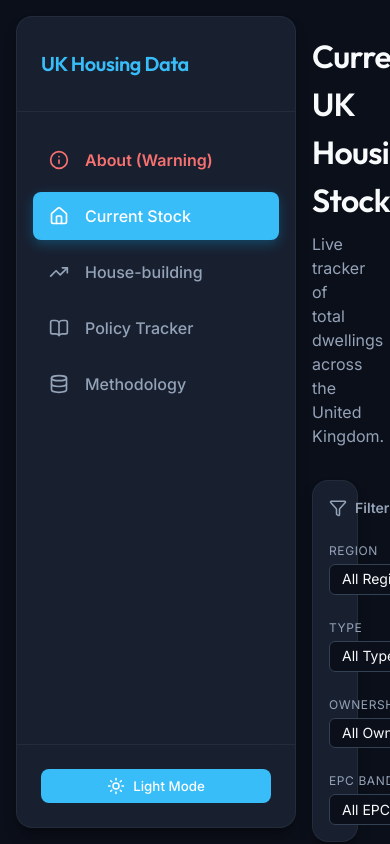
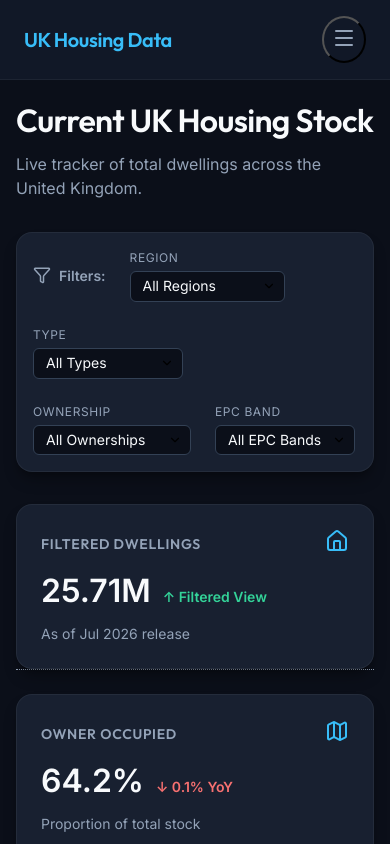
Before and after one commit to oliverconstance/housing-with-agents, a React (Vite) app in the folder frontend/: page / in a window 390 px wide. Shown: the top 844 px of the page. Built offline with nearby package versions, Linux system fonts and the light colour scheme.

Commit message:
feat: Add mobile responsiveness and off-canvas sidebar

```diff
--- a/frontend/src/App.tsx
+++ b/frontend/src/App.tsx
@@ -1,5 +1,6 @@
-import React from 'react';
+import React, { useState } from 'react';
 import { Routes, Route } from 'react-router-dom';
+import { Menu } from 'lucide-react';
 import Sidebar from './components/Sidebar';
 import StockPage from './pages/StockPage';
 import AboutPage from './pages/AboutPage';
@@ -9,9 +10,30 @@ import PolicyLayout from './pages/Policy/PolicyLayout';
 import MethodologyPage from './pages/MethodologyPage';
 
 const App: React.FC = () => {
+  const [isSidebarOpen, setIsSidebarOpen] = useState(false);
+
   return (
     <div className="app-container">
-      <Sidebar />
+      {/* Mobile Topbar */}
+      <header className="mobile-topbar">
+        <h2 style={{ fontSize: '1.25rem', color: 'var(--accent-primary)', margin: 0 }}>UK Housing Data</h2>
+        <button
+          onClick={() => setIsSidebarOpen(true)}
+          className="btn-icon"
+          aria-label="Open menu"
+        >
+          <Menu size={24} />
+        </button>
+      </header>
+
+      <Sidebar isOpen={isSidebarOpen} onClose={() => setIsSidebarOpen(false)} />
+
+      {/* Mobile Overlay */}
+      <div
+        className={`mobile-overlay ${isSidebarOpen ? 'open' : ''}`}
+        onClick={() => setIsSidebarOpen(false)}
+      ></div>
+
       <main className="main-content">
         <Routes>
           <Route path="/" element={<StockPage />} />
--- a/frontend/src/components/Sidebar.css
+++ b/frontend/src/components/Sidebar.css
@@ -56,3 +56,19 @@
   padding: 1.5rem;
   border-top: var(--glass-border);
 }
+
+@media (max-width: 768px) {
+  .sidebar {
+    height: 100vh;
+    left: 0;
+    top: 0;
+    transform: translateX(-120%);
+    transition: transform 0.3s ease;
+    border-radius: 0;
+    box-shadow: 2px 0 10px rgba(0,0,0,0.1);
+  }
+
+  .sidebar.open {
+    transform: translateX(0);
+  }
+}
--- a/frontend/src/components/Sidebar.tsx
+++ b/frontend/src/components/Sidebar.tsx
@@ -12,43 +12,48 @@ import {
 } from 'lucide-react';
 import './Sidebar.css';
 
-const Sidebar: React.FC = () => {
+interface SidebarProps {
+  isOpen: boolean;
+  onClose: () => void;
+}
+
+const Sidebar: React.FC<SidebarProps> = ({ isOpen, onClose }) => {
   const { theme, toggleTheme } = useTheme();
 
   return (
-    <aside className="sidebar glass-panel">
+    <aside className={`sidebar glass-panel ${isOpen ? 'open' : ''}`}>
       <div className="sidebar-header">
         <h2>UK Housing Data</h2>
       </div>
 
       <nav className="sidebar-nav">
-        <NavLink to="/about" className={({ isActive }) => `nav-link ${isActive ? 'active' : ''}`}>
+        <NavLink to="/about" onClick={onClose} className={({ isActive }) => `nav-link ${isActive ? 'active' : ''}`}>
           <Info size={20} color="var(--accent-danger)" />
           <span style={{ color: 'var(--accent-danger)', fontWeight: 600 }}>About (Warning)</span>
         </NavLink>
 
-        <NavLink to="/" className={({ isActive }) => `nav-link ${isActive ? 'active' : ''}`}>
+        <NavLink to="/" onClick={onClose} className={({ isActive }) => `nav-link ${isActive ? 'active' : ''}`}>
           <Home size={20} />
           <span>Current Stock</span>
         </NavLink>
 
-        <NavLink to="/building" className={({ isActive }) => `nav-link ${isActive ? 'active' : ''}`}>
+        <NavLink to="/building" onClick={onClose} className={({ isActive }) => `nav-link ${isActive ? 'active' : ''}`}>
           <TrendingUp size={20} />
           <span>House-building</span>
         </NavLink>
 
-        <NavLink to="/policy" className={({ isActive }) => `nav-link ${isActive ? 'active' : ''}`}>
+        <NavLink to="/policy" onClick={onClose} className={({ isActive }) => `nav-link ${isActive ? 'active' : ''}`}>
           <BookOpen size={20} />
           <span>Policy Tracker</span>
         </NavLink>
 
         {/* Fact-Checking link temporarily hidden due to bugs
-        <NavLink to="/fact-check" className={({ isActive }) => `nav-link ${isActive ? 'active' : ''}`}>
+        <NavLink to="/fact-check" onClick={onClose} className={({ isActive }) => `nav-link ${isActive ? 'active' : ''}`}>
           <CheckCircle size={20} />
           <span>Fact-Checking</span>
         </NavLink> */}
 
-        <NavLink to="/methodology" className={({ isActive }) => `nav-link ${isActive ? 'active' : ''}`}>
+        <NavLink to="/methodology" onClick={onClose} className={({ isActive }) => `nav-link ${isActive ? 'active' : ''}`}>
           <Database size={20} />
           <span>Methodology</span>
         </NavLink>
--- a/frontend/src/index.css
+++ b/frontend/src/index.css
@@ -181,3 +181,54 @@ details[open] summary ~ * {
   0%    {opacity: 0; transform: translateY(-5px)}
   100%  {opacity: 1; transform: translateY(0)}
 }
+
+/* Mobile Responsiveness */
+.mobile-topbar {
+  display: none;
+  align-items: center;
+  justify-content: space-between;
+  padding: 1rem 1.5rem;
+  background: var(--bg-sidebar);
+  border-bottom: var(--glass-border);
+  position: sticky;
+  top: 0;
+  z-index: 90;
+}
+
+.mobile-overlay {
+  display: none;
+  position: fixed;
+  top: 0;
+  left: 0;
+  width: 100vw;
+  height: 100vh;
+  background: rgba(0, 0, 0, 0.5);
+  z-index: 95;
+  opacity: 0;
+  transition: opacity 0.3s ease;
+  pointer-events: none;
+}
+
+.mobile-overlay.open {
+  opacity: 1;
+  pointer-events: auto;
+}
+
+@media (max-width: 768px) {
+  .app-container {
+    flex-direction: column;
+  }
+
+  .mobile-topbar {
+    display: flex;
+  }
+
+  .mobile-overlay {
+    display: block;
+  }
+
+  .main-content {
+    margin-left: 0;
+    padding: 1rem;
+  }
+}
```
Also changed, not shown: 1 other file (tests, documents, lock files or other folders).
